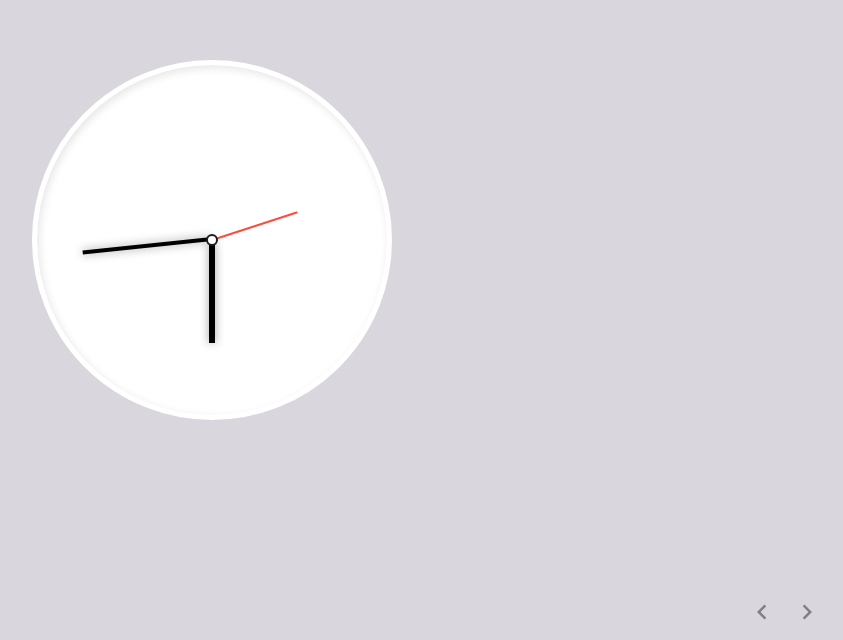
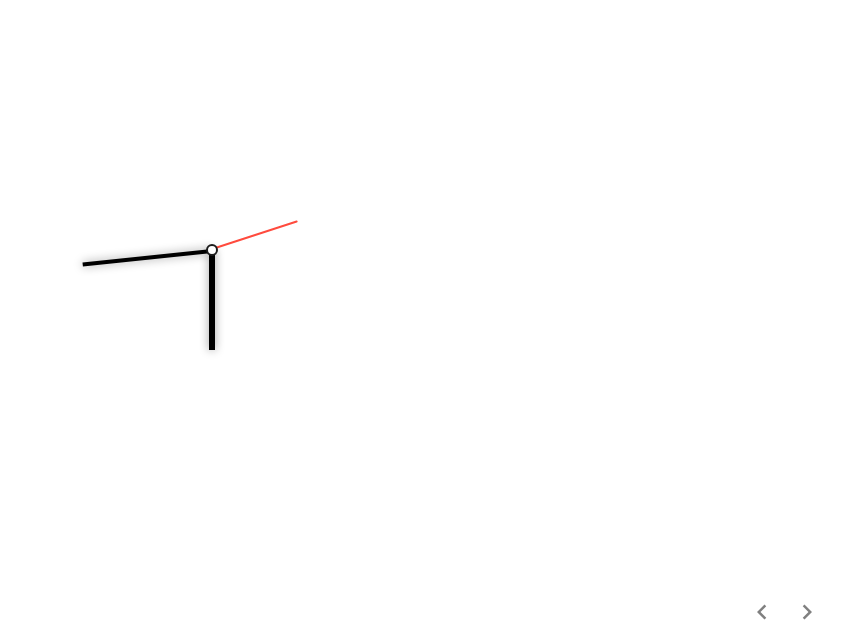
Before and after one commit to aamin3189/aamin-clock, a React (Create React App) app: page / in a window 1280 px wide. Shown: the part 160-800 px from the top of the page, without its empty margins (428-1271 px from the left). Built offline with nearby package versions, Linux system fonts and the light colour scheme.

Commit message:
css changes

```diff
--- a/src/components/timonk/timonk.css
+++ b/src/components/timonk/timonk.css
@@ -4,24 +4,25 @@
   justify-content: center;
   height: 100vh;
   width: 100vw;
-  background: #d9d7dd;
+  /* background: #d9d7dd; */
+  background: #ffffff;
 }
 
 .body-timonk .clock {
   height: auto;
   width: auto;
   border-radius: 100%;
-  background: #ffffff;
+  /* background: #ffffff; */
   font-family: "Montserrat";
-  border: 5px solid white;
-  box-shadow: inset 2px 3px 8px 0 rgba(0, 0, 0, 0.1);
+  /* border: 5px solid white; */
+  /* box-shadow: inset 2px 3px 8px 0 rgba(0, 0, 0, 0.1); */
 }
 
 .body-timonk .wrap {
   overflow: hidden;
   position: relative;
-  width: 350px;
-  height: 350px;
+  width: 300px;
+  height: 300px;
   border-radius: 100%;
 }
 
@@ -46,7 +47,7 @@
   position: absolute;
   height: 130px;
   width: 4px;
-  top: -38%;
+  top: -36%;
   left: 0;
   box-shadow: 0 0 10px 0 rgba(0, 0, 0, 0.4);
   transform: rotate(90deg);
@@ -57,7 +58,7 @@
   height: 90px;
   width: 2px;
   margin: auto;
-  top: -26%;
+  top: -24%;
   left: 0;
   bottom: 0;
   right: 0;
@@ -70,7 +71,7 @@
 
 .body-timonk .dot {
   position: absolute;
-  top: 0;
+  top: 20px;
   left: 0;
   right: 0;
   bottom: 0;
```
